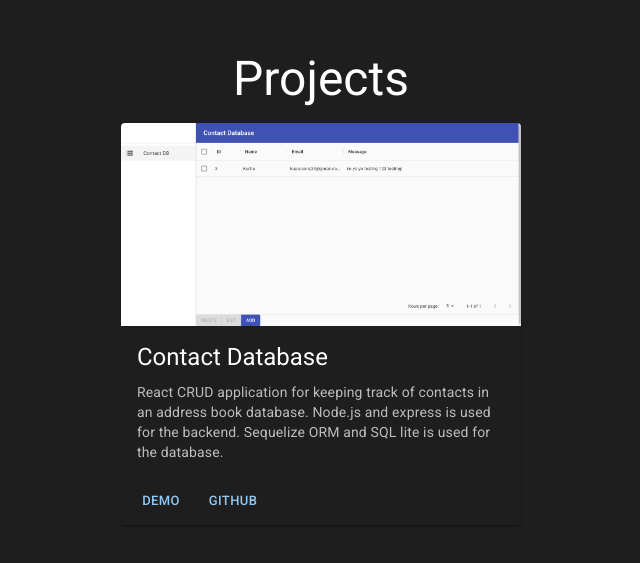
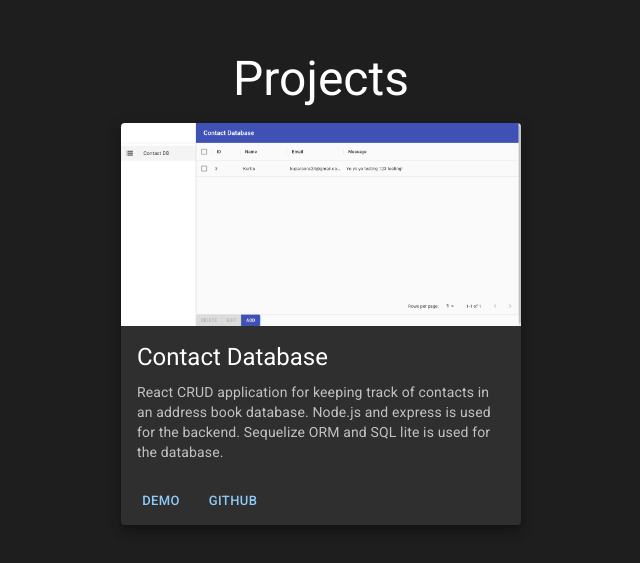
Before and after one commit to KuParsons24/kupar-portfolio-site, a React (Create React App) app: page / in a window 1280 px wide. Shown: the part 1712-2275 px from the top of the page, without its empty margins (319-959 px from the left). Built offline with nearby package versions, Linux system fonts and the light colour scheme.

Commit message:
added raised look to project card

```diff
--- a/src/Components/display/ProjectCard.js
+++ b/src/Components/display/ProjectCard.js
@@ -8,7 +8,7 @@ import Typography from '@mui/material/Typography';
 
 export default function ProjectCard({ project }) {
   return (
-    <Card sx={{ maxWidth: 400 }}>
+    <Card raised sx={{ maxWidth: 400 }}>
       <CardMedia
         component="img"
         width='100%'
```
